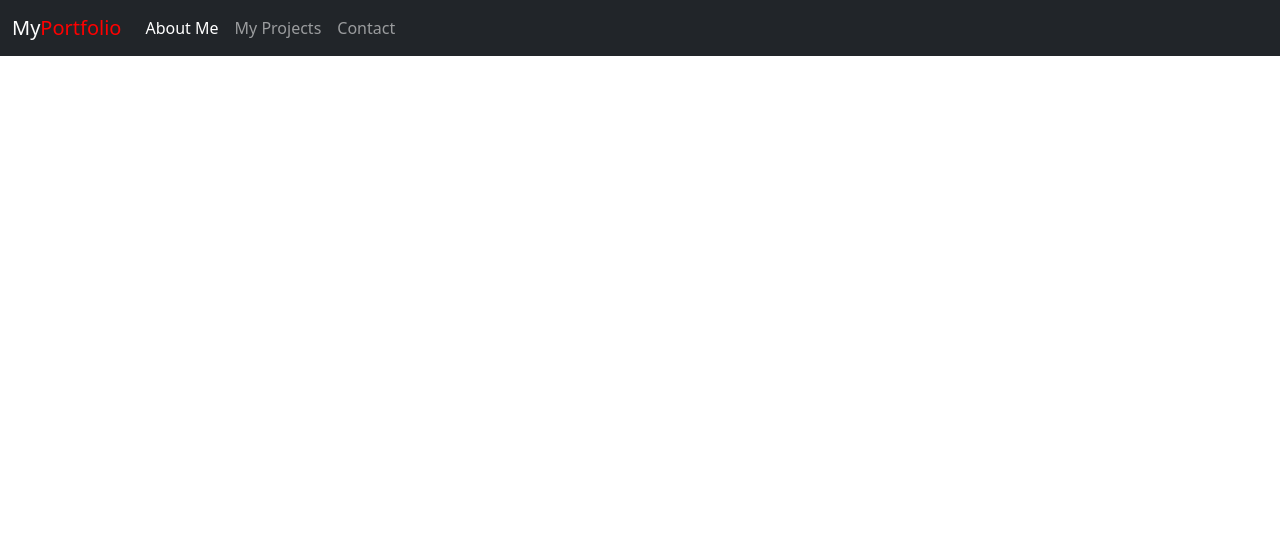
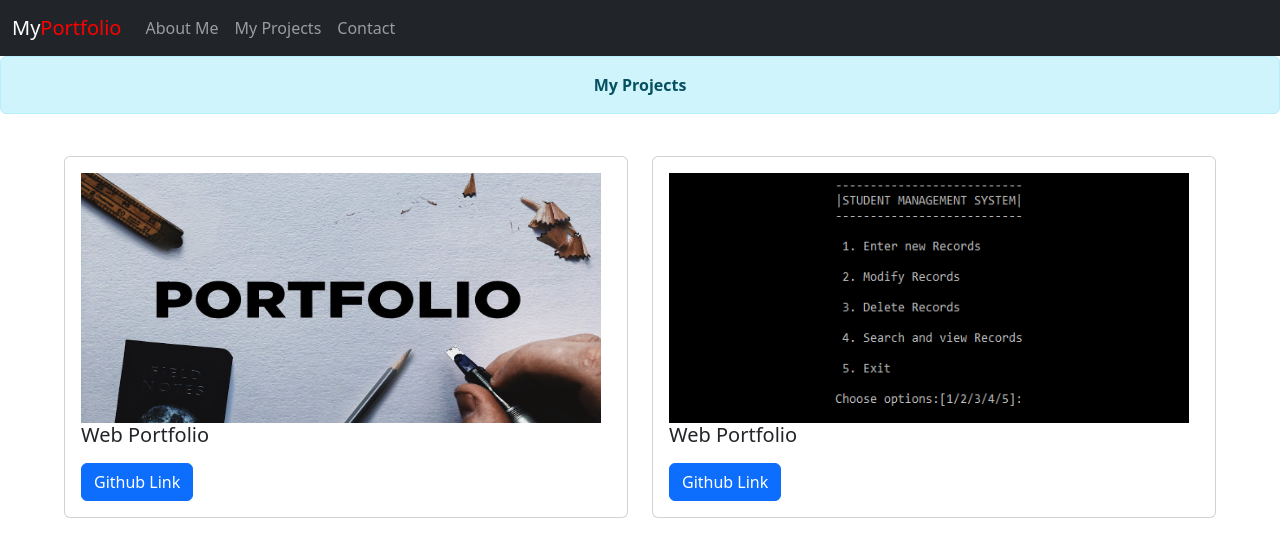
Before and after one commit to crazycodeop/My-Portfolio, a plain HTML site: page projects.html in a window 1280 px wide. Drawn offline with nearby package versions, Linux system fonts and the light colour scheme.

Commit message:
add project.html

```diff
--- a/projects.html
+++ b/projects.html
@@ -36,7 +36,7 @@
         <div class="collapse navbar-collapse" id="navbarSupportedContent">
           <ul class="navbar-nav me-auto mb-2 mb-lg-0">
             <li class="nav-item">
-              <a class="nav-link active" aria-current="page" href="about.html"
+              <a class="nav-link" aria-current="page" href="about.html"
                 >About Me</a
               >
             </li>
@@ -50,5 +50,35 @@
         </div>
       </div>
     </nav>
+
+<div class="alert alert-info" style="text-align: center;">
+    <strong>My Projects</strong>
+</div>
+
+    <div class="row" style="padding: 2% 5%;">
+      <div class="col-sm-6">
+        <div class="card">
+          <div class="card-body">
+            <img src="imgs/portfolio.jpg" alt="image" style="width: 520px; height: 250px;"/>
+            <h5 class="card-title">Web Portfolio</h5>
+            <p class="card-text" style="text-align: justify;">
+            </p>
+            <a href="" class="btn btn-primary">Github Link</a>
+          </div>
+        </div>
+      </div>
+      <div class="col-sm-6">
+        <div class="card">
+          <div class="card-body">
+            <img src="imgs/c++.png" alt="image" style="width: 520px; height: 250px;"/>
+            <h5 class="card-title">Web Portfolio</h5>
+            <p class="card-text" style="text-align: justify;">
+            </p>
+            <a href="" class="btn btn-primary">Github Link</a>
+          </div>
+        </div>
+      </div>
+    </div>
+    </div>
   </body>
 </html>
```
Also changed, not shown: about.html (+20 -1 lines), contact.html (+1 -1 lines), imgs/c++.png (added), imgs/image.jpeg (added), imgs/portfolio.jpg (added), 1 other file.
